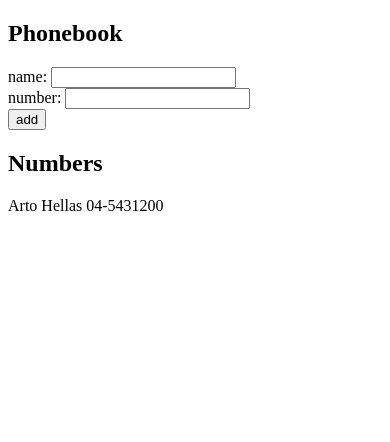
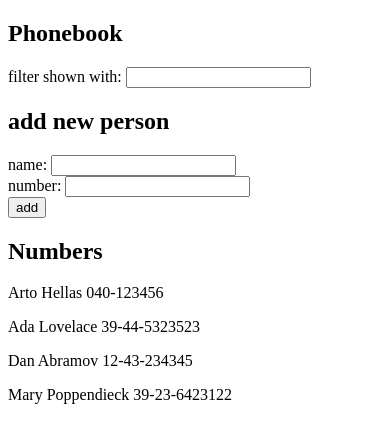
Before and after one commit to osmakins/fullstackopen_2024, a React (Vite) app in the folder part2/phonebook/: page / in a window 390 px wide. Shown: the top 442 px of the page. Built offline with nearby package versions, Linux system fonts and the light colour scheme.

Commit message:
x.2.9: Phonebook, step 4 - Add search filter

```diff
--- a/part2/phonebook/src/App.jsx
+++ b/part2/phonebook/src/App.jsx
@@ -2,14 +2,19 @@ import { useState } from 'react'
 
 const App = () => {
   const [persons, setPersons] = useState([
-    { name: 'Arto Hellas', number: '04-5431200'}
+    { name: 'Arto Hellas', number: '040-123456', id: 1 },
+    { name: 'Ada Lovelace', number: '39-44-5323523', id: 2 },
+    { name: 'Dan Abramov', number: '12-43-234345', id: 3 },
+    { name: 'Mary Poppendieck', number: '39-23-6423122', id: 4 }
   ])
 
   const [newName, setNewName] = useState('')
   const [newNumber, setNewNumber] = useState('')
+  const [pbSearch, setPbSearch] = useState('')
 
   const handleName = (event) => setNewName(event.target.value)
   const handleNumber = (event) => setNewNumber(event.target.value)
+  const handleSearch = (event) => setPbSearch(event.target.value)
 
   const handleSubmit = (event) =>{
 
@@ -23,14 +28,20 @@ const App = () => {
 
     const newPerson = {
       name: newName,
-      number: newNumber
+      number: newNumber,
+      id: persons.length + 1
     }
     setPersons(persons.concat(newPerson))
   }
 
+  const personsToShow = pbSearch ? persons.filter(person => person.name.toLowerCase().includes(pbSearch.toLowerCase())) : persons
+
   return (
     <div>
       <h2>Phonebook</h2>
+       filter shown with: <input value={pbSearch} onChange={handleSearch} />
+      <h2>add new person</h2>
+
       <form onSubmit={handleSubmit}>
         <div>
           name: <input value={newName} onChange={handleName}/>
@@ -41,7 +52,7 @@ const App = () => {
         </div>
       </form>
       <h2>Numbers</h2>
-      {persons.map(person =><p>{person.name} {person.number}</p>)}
+      {personsToShow.map(person =><p key={person.id}>{person.name} {person.number}</p>)}
     </div>
   )
 }
```
